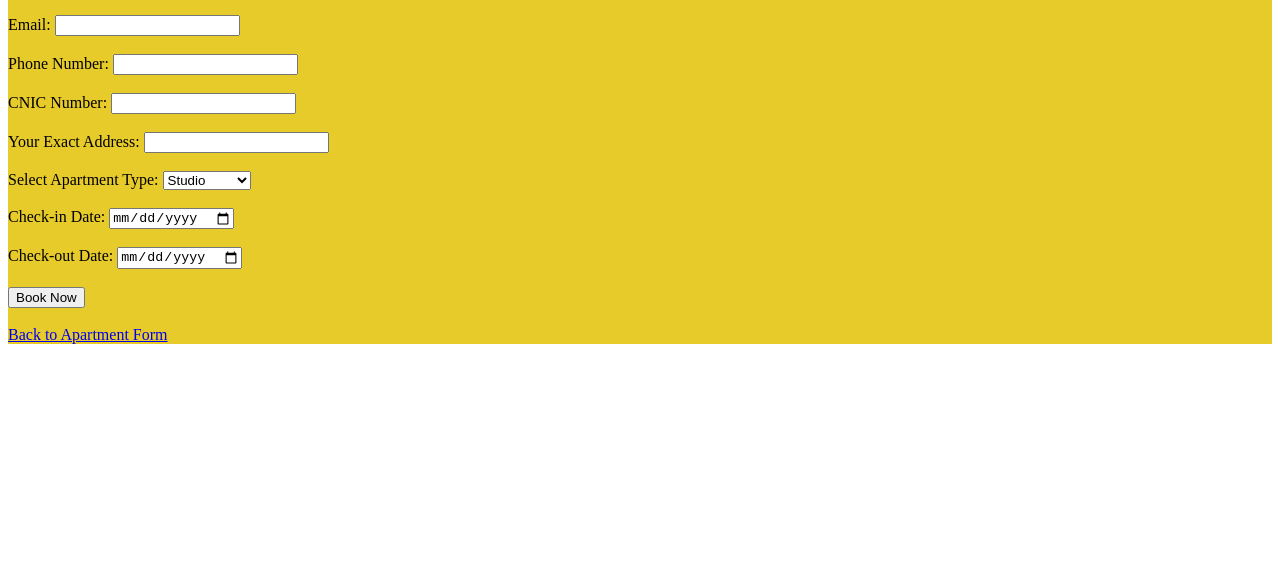
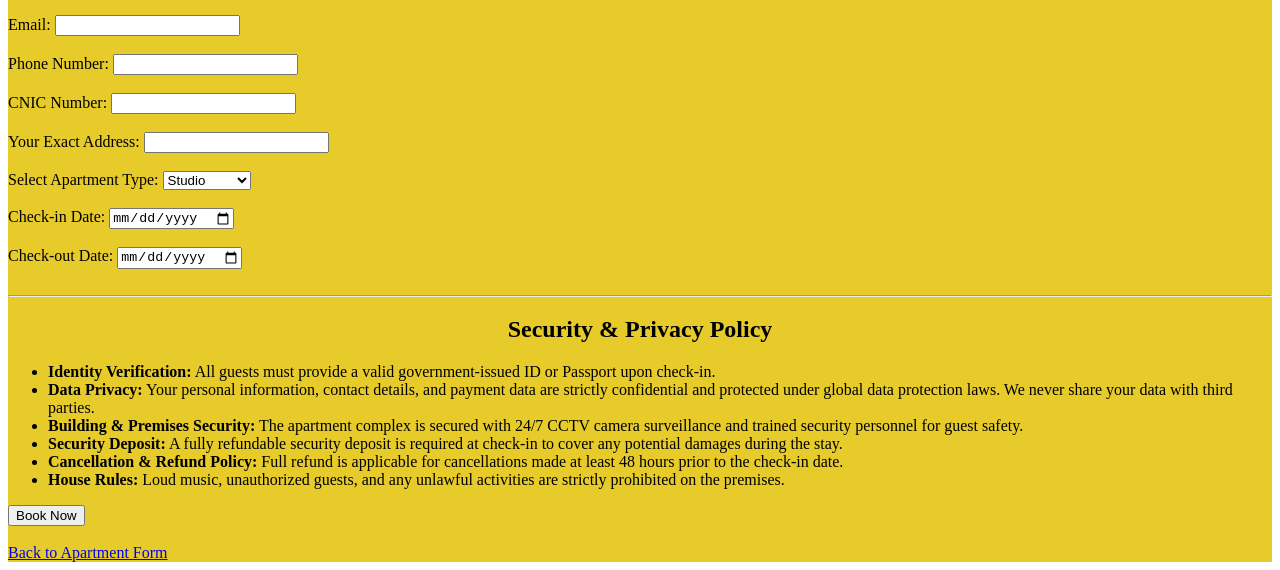
Before and after one commit to muhammad-ebad-05/apartment-booking-form-multipages-with-html-, a plain HTML site: page luxury.html in a window 1280 px wide. Shown: the part 392-962 px from the top of the page. Before the commit the page ends 800 px from the top, so only its background shows below. Drawn offline with Linux system fonts and the light colour scheme.

Commit message:
Enhance luxury.html with security policy details
Added a security and privacy policy section to the booking form.

```diff
--- a/luxury.html
+++ b/luxury.html
@@ -51,7 +51,20 @@
 
     <label for="checkout">Check-out Date:</label>
     <input type="date" id="checkout" name="checkout" required><br><br>
+<hr>
 
+<center>
+    <h2>Security & Privacy Policy</h2>
+</center>
+
+<ul>
+    <li><b>Identity Verification:</b> All guests must provide a valid government-issued ID or Passport upon check-in.</li>
+    <li><b>Data Privacy:</b> Your personal information, contact details, and payment data are strictly confidential and protected under global data protection laws. We never share your data with third parties.</li>
+    <li><b>Building & Premises Security:</b> The apartment complex is secured with 24/7 CCTV camera surveillance and trained security personnel for guest safety.</li>
+    <li><b>Security Deposit:</b> A fully refundable security deposit is required at check-in to cover any potential damages during the stay.</li>
+    <li><b>Cancellation & Refund Policy:</b> Full refund is applicable for cancellations made at least 48 hours prior to the check-in date.</li>
+    <li><b>House Rules:</b> Loud music, unauthorized guests, and any unlawful activities are strictly prohibited on the premises.</li>
+</ul>
     <input type="submit" value="Book Now">
     <br><br>
 
```
